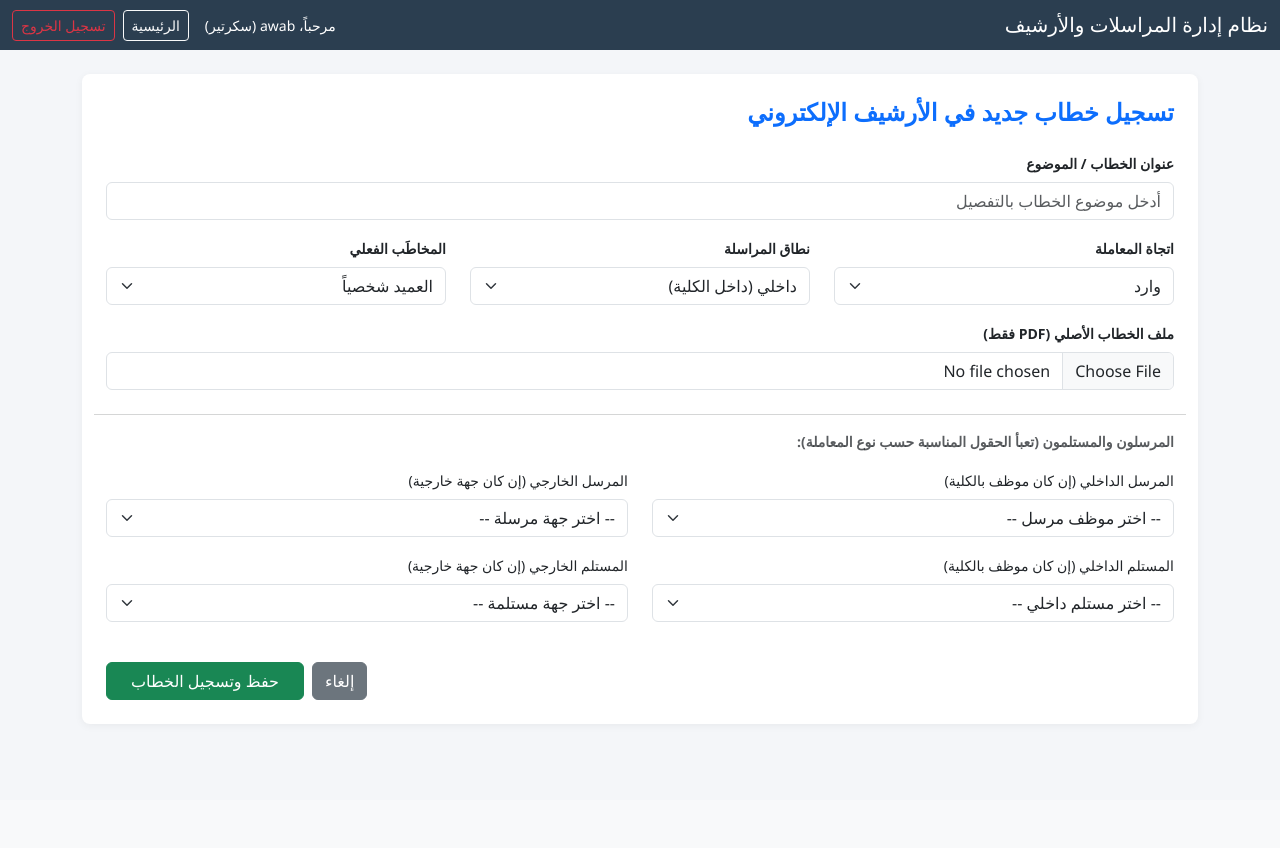
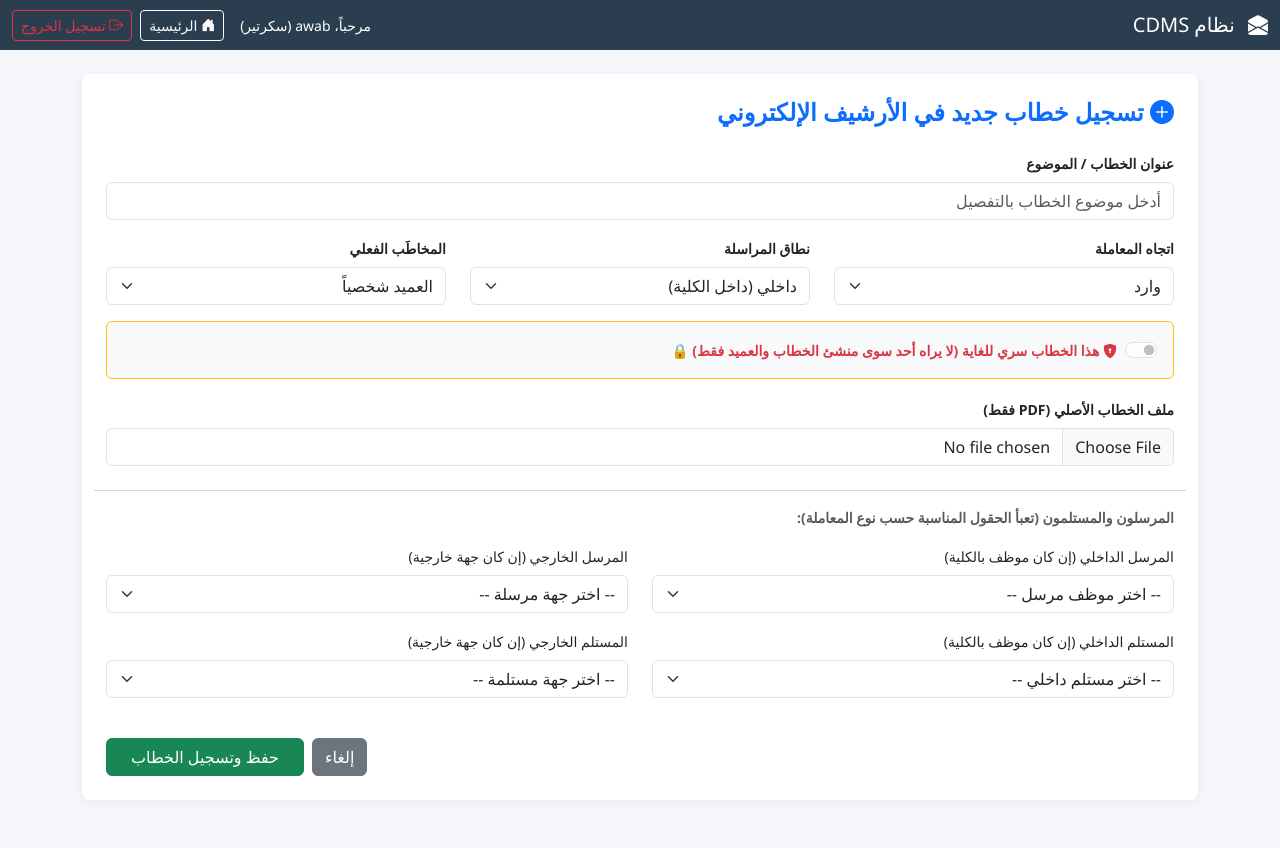
Before and after one commit to Awabaltayeb/CMDS_V2, a Django app: page /upload/ in a window 1280 px wide. Before the commit the page ends 700 px from the top, so only its background shows below. Run offline with Django 5.2, Linux system fonts and the light colour scheme; a user stored in the database is signed in; data comes from the database, SQL or seed files in the repository.

Commit message:
Update upload_document.html

```diff
--- a/templates/correspondence/upload_document.html
+++ b/templates/correspondence/upload_document.html
@@ -6,6 +6,8 @@
     <title>تسجيل خطاب جديد - نظام المراسلات</title>
     <!-- Bootstrap 5 RTL CSS -->
     <link rel="stylesheet" href="https://cdn.jsdelivr.net/npm/bootstrap@5.3.0/dist/css/bootstrap.rtl.min.css">
+    <!-- Bootstrap Icons -->
+    <link rel="stylesheet" href="https://cdn.jsdelivr.net/npm/bootstrap-icons@1.11.3/font/bootstrap-icons.min.css">
     <style>
         body { background-color: #f4f6f9; font-family: 'Segoe UI', sans-serif; }
         .navbar { background-color: #2b3e50 !important; }
@@ -16,11 +18,11 @@
     <!-- شريط الملاحة العلوي -->
     <nav class="navbar navbar-dark bg-dark mb-4">
         <div class="container-fluid">
-            <span class="navbar-brand mb-0 h1">نظام إدارة المراسلات والأرشيف</span>
+            <span class="navbar-brand mb-0 h1"><i class="bi bi-envelope-open-fill me-2"></i> نظام CDMS</span>
             <div class="d-flex align-items-center text-white">
                 <span class="me-3 small">مرحباً، {{ request.user.username }} ({{ user_profile.get_role_display }})</span>
-                <a href="{% url 'dashboard' %}" class="btn btn-sm btn-outline-light me-2">الرئيسية</a>
-                <a href="{% url 'user_logout' %}" class="btn btn-sm btn-outline-danger">تسجيل الخروج</a>
+                <a href="{% url 'dashboard' %}" class="btn btn-sm btn-outline-light me-2"><i class="bi bi-house-door-fill"></i> الرئيسية</a>
+                <a href="{% url 'user_logout' %}" class="btn btn-sm btn-outline-danger"><i class="bi bi-box-arrow-right"></i> تسجيل الخروج</a>
             </div>
         </div>
     </nav>
@@ -32,7 +34,7 @@
             {% endfor %}
         {% endif %}
         <div class="card card-custom p-4 max-width-800 mx-auto">
-            <h4 class="fw-bold text-primary mb-4">تسجيل خطاب جديد في الأرشيف الإلكتروني</h4>
+            <h4 class="fw-bold text-primary mb-4"><i class="bi bi-plus-circle-fill"></i> تسجيل خطاب جديد في الأرشيف الإلكتروني</h4>
 
             <form method="post" enctype="multipart/form-data">
                 {% csrf_token %}
@@ -46,7 +48,7 @@
 
                     <!-- الاتجاه -->
                     <div class="col-md-4 mb-3">
-                        <label for="direction" class="form-label small fw-bold">اتجاة المعاملة</label>
+                        <label for="direction" class="form-label small fw-bold">اتجاه المعاملة</label>
                         <select name="direction" class="form-select" id="direction" required>
                             <option value="incoming">وارد</option>
                             <option value="outgoing">صادر</option>
@@ -70,6 +72,16 @@
                             <option value="dean">العميد شخصياً</option>
                             <option value="faculty">إدارة الكلية (شخص محدد)</option>
                         </select>
+                    </div>
+
+                    <!-- 🔒 خيار "سري للغاية" الجديد والقوي -->
+                    <div class="col-md-12 mb-3">
+                        <div class="form-check form-switch bg-light p-3 rounded border border-warning">
+                            <input class="form-check-input ms-0 me-2" type="checkbox" name="is_confidential" id="is_confidential">
+                            <label class="form-check-label small fw-bold text-danger" for="is_confidential">
+                                <i class="bi bi-shield-lock-fill"></i> هذا الخطاب سري للغاية (لا يراه أحد سوى منشئ الخطاب والعميد فقط) 🔒
+                            </label>
+                        </div>
                     </div>
 
                     <!-- ملف الخطاب PDF -->
```
